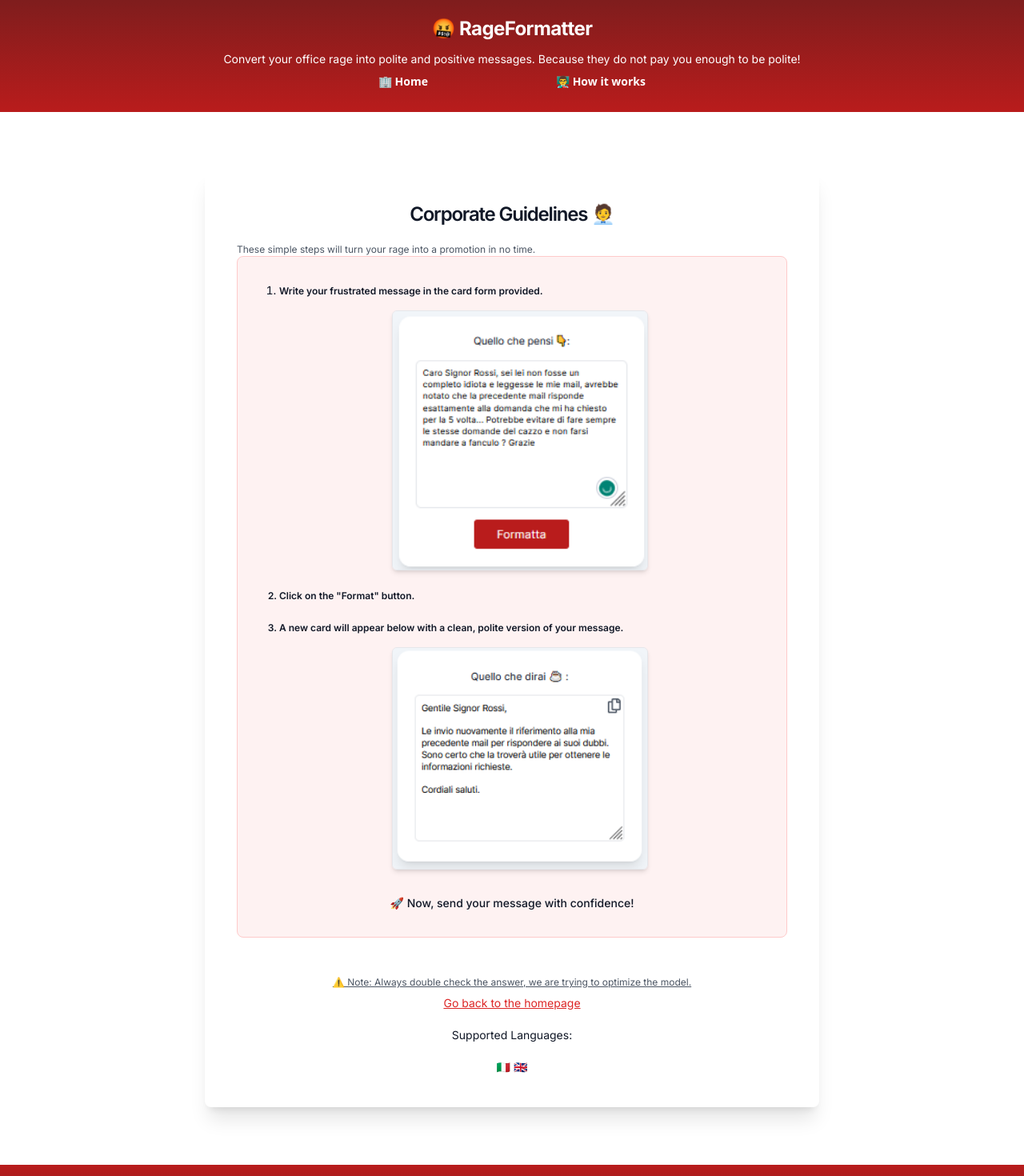
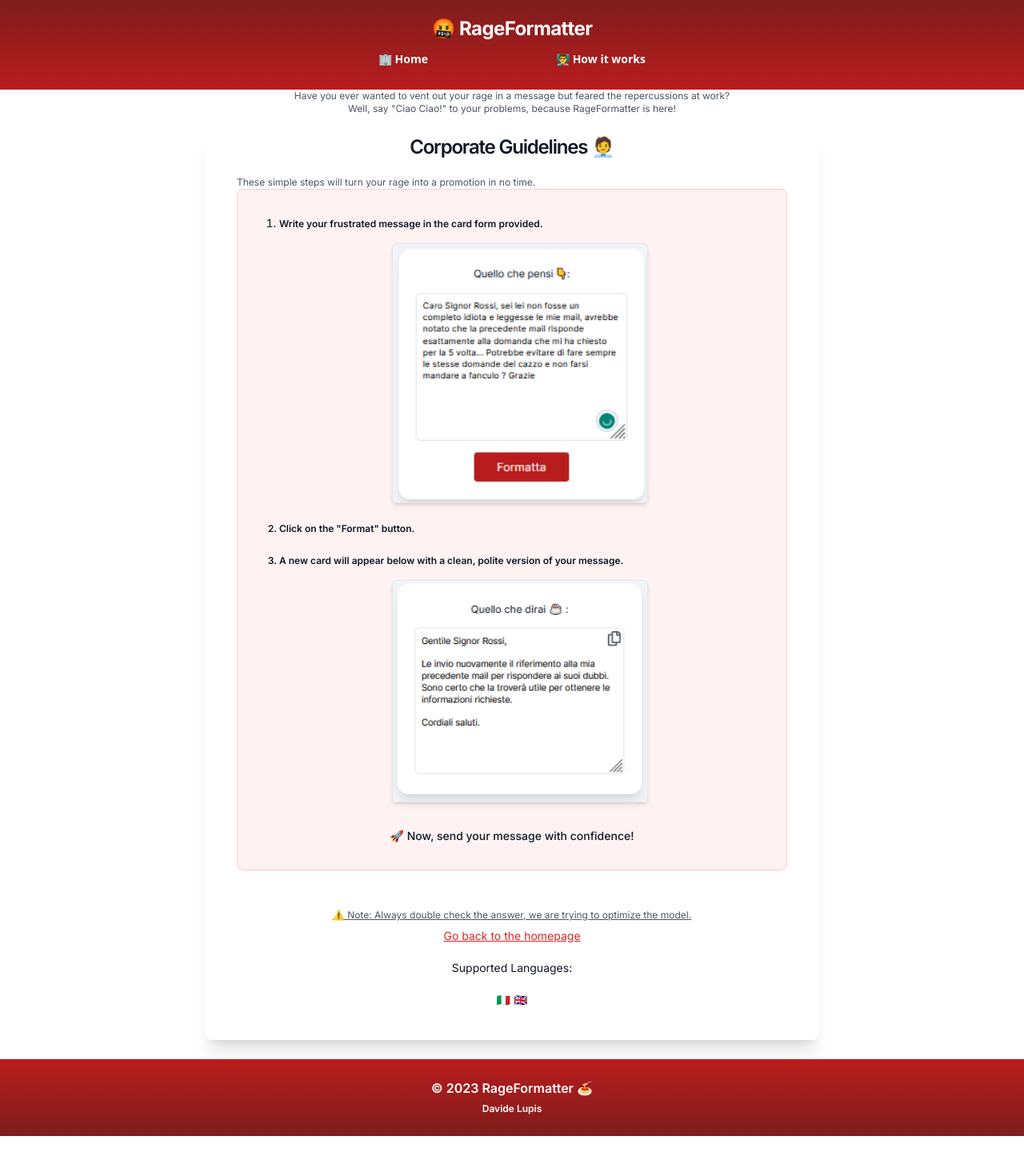
Before and after one commit to DataDavidProjects/rageformatter-nextjs, a Next.js app: page /tutorial in a window 1280 px wide. Shown: the top 1470 px of the page at 80% size. After the commit the page ends 1420 px from the top, so only its background shows below. Built offline with nearby package versions, Linux system fonts and the light colour scheme.

Commit message:
design optimization

```diff
--- a/src/app/components/Footer.tsx
+++ b/src/app/components/Footer.tsx
@@ -1,10 +1,19 @@
 import React from "react";
+import Link from "next/link";
 
 const Footer = () => {
   return (
     <footer className="bg-gradient-to-b from-red-700 to-red-900 text-white py-6 mt-auto">
-      <div className="container mx-auto text-center font-bold">
+      <div className="container mx-auto text-center font-semibold">
         <p>© {new Date().getFullYear()} RageFormatter 🍝</p>
+        <span>
+          <Link
+            href={"https://github.com/DataDavidProjects/rageformatter-nextjs"}
+            className=" text-xs  text-white"
+          >
+            Davide Lupis
+          </Link>
+        </span>
       </div>
     </footer>
   );
--- a/src/app/components/Header.tsx
+++ b/src/app/components/Header.tsx
@@ -9,10 +9,6 @@ const Header = () => {
           <h1 className="text-2xl mb-3 font-bold tracking-tight">
             🤬 RageFormatter
           </h1>
-          <p className="text-sm text-white-600">
-            Convert your office rage into polite and positive messages. Because
-            they do not pay you enough to be polite!
-          </p>
         </Link>
         <div className="flex justify-center gap-40 sm:mx-20 lg:mx-60 my-2 font-sans text-sm font-bold">
           <Link href={"/"}> 🏢 Home</Link>
--- a/src/app/tutorial/page.tsx
+++ b/src/app/tutorial/page.tsx
@@ -4,8 +4,20 @@ import Image from "next/image";
 
 const TutorialPage = () => {
   return (
-    <div className="relative flex  m-6 text-sm items-center justify-center py-12 px-4">
-      <div className="max-w-3xl bg-white p-10 rounded-lg shadow-xl w-full text-gray-900">
+    <div>
+      <div className="text-xs text-gray-600 text-center mx-auto">
+        <p>
+          Have you ever wanted to vent out your rage in a message but feared the
+          repercussions at work?
+        </p>
+        <p>
+          Well, say "Ciao Ciao!" to your problems, because RageFormatter is
+          here!
+        </p>
+      </div>
+
+      <div className="relative flex  m-6 text-sm items-center justify-center  px-4">
+        <div className="max-w-3xl bg-white px-10 pb-10 rounded-lg shadow-xl w-full text-gray-900">
           <h2 className="text-gray-900 text-xl mb-5 font-semibold tracking-tighter sm:text-center sm:text-2xl">
             Corporate Guidelines 🧑‍💼
           </h2>
@@ -34,8 +46,8 @@ const TutorialPage = () => {
               </li>
 
               <li className="font-semibold text-xs">
-              A new card will appear below with a clean, polite version of your
-              message.
+                A new card will appear below with a clean, polite version of
+                your message.
                 <div className="relative w-70% h-70% mx-auto mt-4 rounded-md overflow-hidden shadow-md border border-gray-200 sm:w-80 h-90">
                   <Image
                     src="/rageformatterexample_output.png"
@@ -53,8 +65,8 @@ const TutorialPage = () => {
             </p>
           </div>
           <p className=" text-gray-600 hover:text-red-700 underline transition ease-in-out duration-150 sm:text-center text-xs py-2">
-          ⚠️ Note: Always double check the answer, we are trying to optimize the
-          model.
+            ⚠️ Note: Always double check the answer, we are trying to optimize
+            the model.
           </p>
           <div className="text-center">
             <Link href="/">
@@ -67,6 +79,7 @@ const TutorialPage = () => {
           </div>
         </div>
       </div>
+    </div>
   );
 };
 
```
Lines whose indentation alone changed are shown as unchanged.
